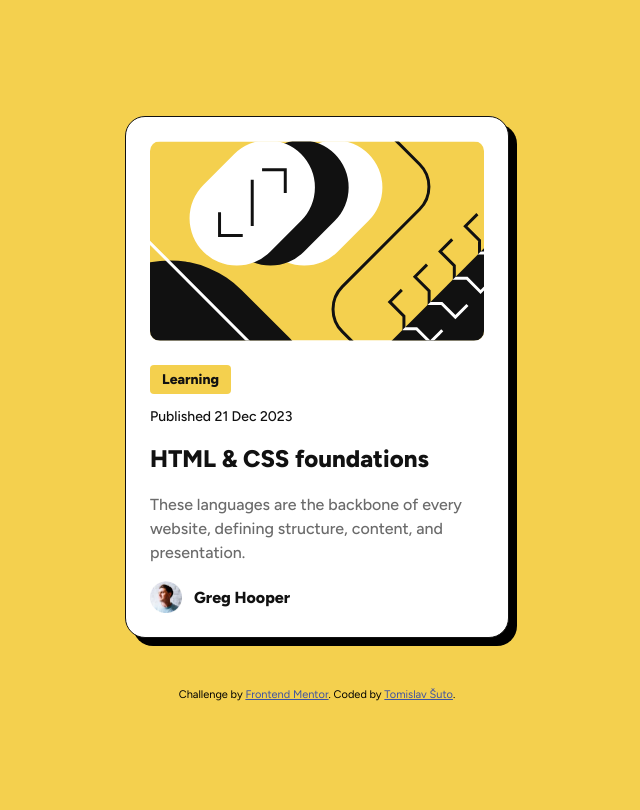
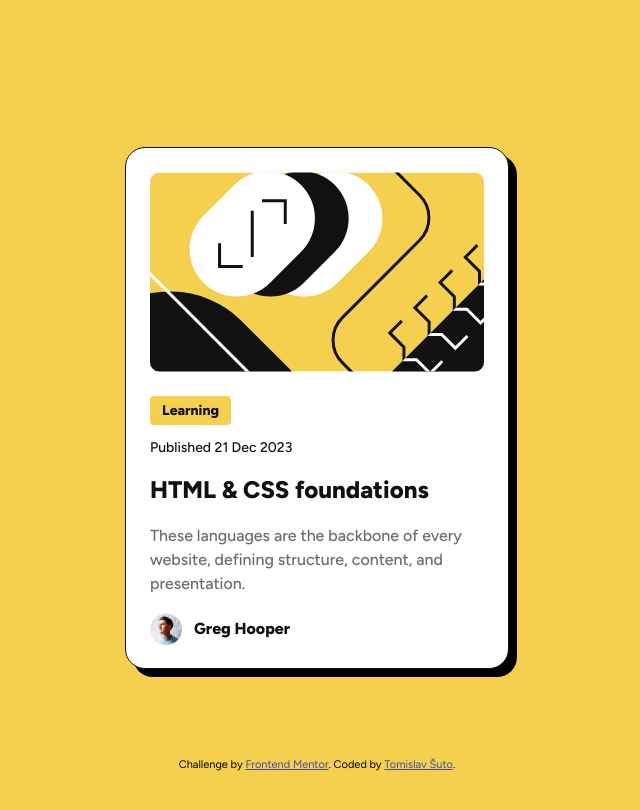
Before and after one commit to RetroApe/blog-preview-card-main, a plain HTML site: page index.html in a window 1280 px wide. Shown: the whole page, without its empty margins (323-963 px from the left). Drawn offline with Linux system fonts and the light colour scheme.

Commit message:
Centered it better

```diff
--- a/index.html
+++ b/index.html
@@ -13,6 +13,7 @@
 </head>
 <body>
   <main>
+    <div class="flex">
       <div class="card">
 
         <img class="blog-image" src="./assets/images/illustration-article.svg" alt="HTML & CSS foundations cover image">
@@ -33,6 +34,7 @@
           <p>Greg Hooper</p>
         </div>
       </div>
+    </div>
     <div class="attribution">
       Challenge by <a href="https://www.frontendmentor.io?ref=challenge" target="_blank">Frontend Mentor</a>.
       Coded by <a href="https://github.com/RetroApe/">Tomislav Šuto</a>.
--- a/styles.css
+++ b/styles.css
@@ -1,7 +1,7 @@
 .attribution {
     font-size: 11px;
     text-align: center;
-    margin-top: 50px;
+    margin-top: -50px;
 }
 .attribution a { color: hsl(228, 45%, 44%); }
 
@@ -28,12 +28,14 @@ body {
     overflow: hidden;
 }
 
-main {
+.flex {
     height: 100vh;
     display: flex;
     flex-direction: column;
     align-items: center;
     justify-content: center;
+    margin: 0;
+    padding: 0;
 }
 
 .card {
```
Lines whose indentation alone changed are shown as unchanged.
